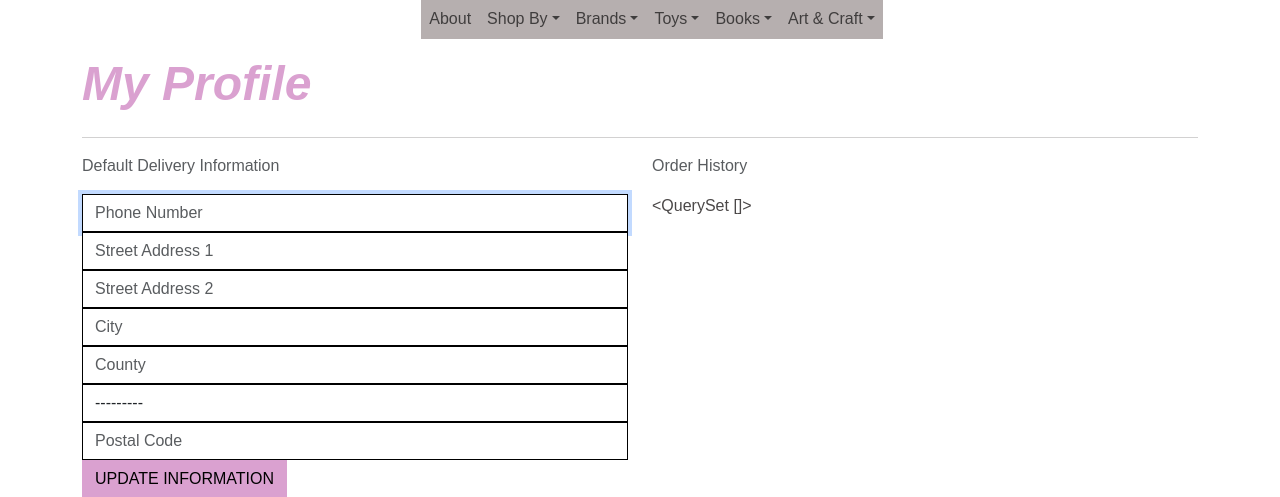
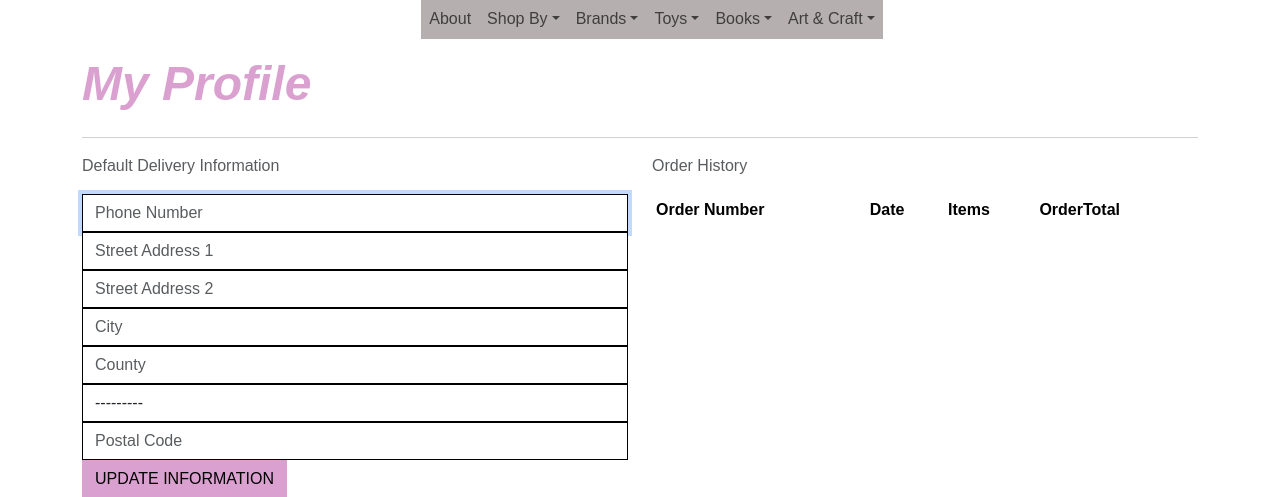
Before and after one commit to RdeSwart/feather_wood, a Django app: page /profile/ in a window 1280 px wide. Shown: the part 175-672 px from the top of the page. Run offline with Django 3.2, Linux system fonts and the light colour scheme; the visitor is signed in with stand-in values (Sample User, id 1); data comes from the database, SQL or seed files in the repository; data that the repository does not hold is empty; some libraries are stand-ins or nearby versions; some web fonts are replaced.

Commit message:
feat: Add order history to profile and update checkout views

```diff
--- a/cart/templates/cart.html
+++ b/cart/templates/cart.html
@@ -121,7 +121,7 @@
 
 {% block postloadjs %}
 {{ block.super }}
-{% include 'products/includes/quantity_input_script.html' %}
+{% include 'products\includes\quantity_input_script.html' %}
 
 <script>
 
--- a/checkout/admin.py
+++ b/checkout/admin.py
@@ -14,7 +14,7 @@
                        'delivery_cost', 'order_total',
                        'grand_total',)
 
-    fields = ('order_no', 'date', 'full_name',
+    fields = ('order_no', 'user_profile', 'date', 'full_name',
               'email', 'phone_number', 'country',
               'postcode', 'city', 'street_address1',
               'street_address2', 'county', 'delivery_cost',
--- a/profiles/static/profiles/profile.css
+++ b/profiles/static/profiles/profile.css
@@ -1,3 +1,8 @@
+.order_history {
+    max-height: 416px;
+    overflow-y: auto;
+}
+
 #profile-update-form .form-control {
     color: #000;
 }
--- a/profiles/templates/profiles/profiles.html
+++ b/profiles/templates/profiles/profiles.html
@@ -35,7 +35,40 @@
         </div>
         <div class="col-12 col-lg-6">
             <p class="text-muted">Order History</p>
-            {{ orders }}
+            <div class="order-history table-responsive">
+                <table class="table table-sm table-borderless">
+                    <thead>
+                        <tr>
+                            <th>Order Number</th>
+                            <th>Date</th>
+                            <th>Items</th>
+                            <th>OrderTotal</th>
+                        </tr>
+                    </thead>
+                    <tbody>
+                        {% for order in orders %}
+                            <tr>
+                                <td>
+                                    <a href="{% url 'order_history' order.order_no %}"
+                                    title="{{ order.order_no }}">
+                                        {{ order.order_no|truncatechars:6 }}
+                                    </a>
+                                </td>
+                                <td>{{ order.date }}</td>
+                                <td>
+                                    <ul class="list-unstyled">
+                                        {% for item in order.lineitems.all %}
+                                            <li class="small">
+                                            </li>
+                                        {% endfor %}
+                                    </ul>
+                                </td>
+                                <td>${{ order.grand_total }}</td>
+                            </tr>
+                        {% endfor %}
+                    </tbody>
+                </table>
+            </div>
         </div>
     </div>
 {% endblock %}
--- a/profiles/urls.py
+++ b/profiles/urls.py
@@ -2,5 +2,6 @@
 from . import views
 
 urlpatterns = [
-    path('', views.profile, name='profile')
+    path('', views.profile, name='profile'),
+    path('order_history/<order_no>', views.order_history, name='order_history'),
 ]
--- a/profiles/views.py
+++ b/profiles/views.py
@@ -3,6 +3,7 @@
 
 from .models import UserProfile
 from .forms import UserProfileForm
+from checkout.models import Order
 
 
 def profile(request):
@@ -26,3 +27,20 @@
     }
 
     return render(request, template, context)
+
+
+def order_history(request, order_no):
+    order = get_object_or_404(Order, order_no=order_no)
+
+    messages.info(request, (
+        f'This is a past confirmation for order number {order_no}. '
+        'A confirmation email was sent on the order date.'
+    ))
+
+    template = 'checkout/checkout_success.html'
+    context = {
+        'order': order,
+        'from_profile': True,
+    }
+
+    return render(request, template, context)
```
Also changed, not shown: cart/templatetags/cart_tools.py (+4 -8 lines), checkout/templates/checkout/checkout_success.html (+9 -0 lines), checkout/views.py (+40 -1 lines), checkout/templates/checkout/checkout.html (indentation only). Lines whose indentation alone changed are shown as unchanged.
